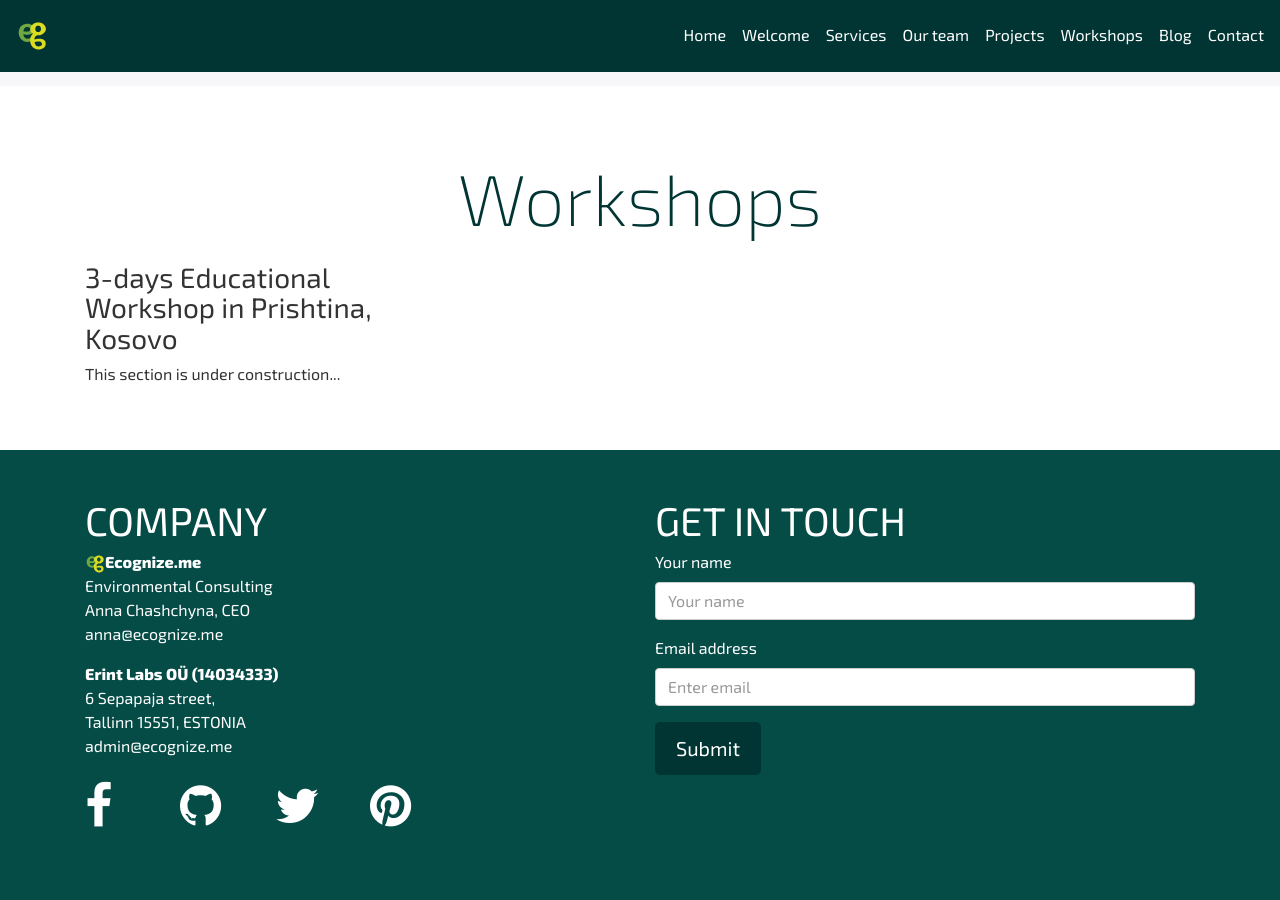
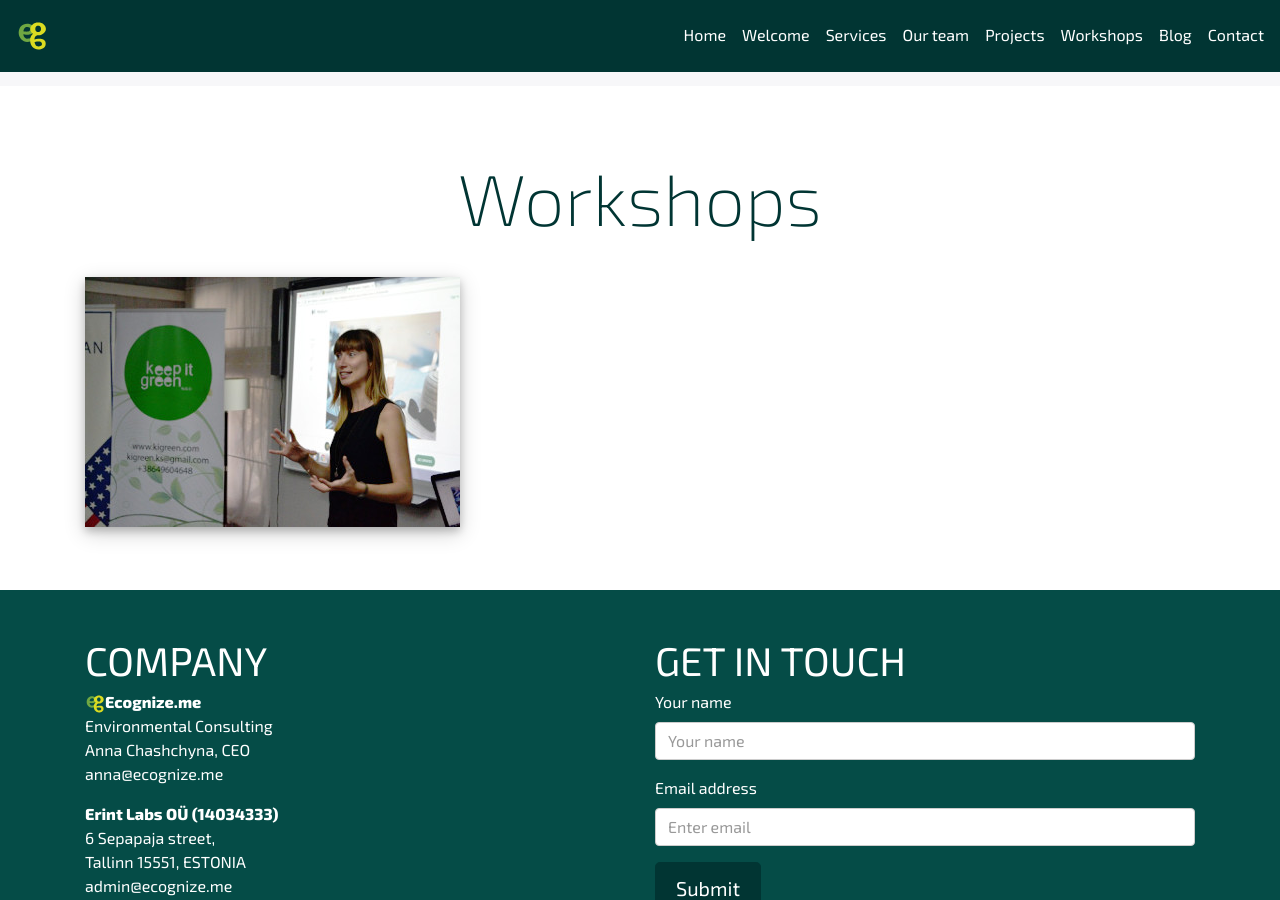
Before and after one commit to Ecognize/Ecognize.github.io, a Jekyll site: the page built from index.html, in a window 1280 px wide and 900 px high, scrolled down 3043 px. Built offline with Jekyll 4.4.1, drawn with Linux system fonts in a browser that asks for light colours; nearby versions of some CDN libraries.

Commit message:
Kosovo adventures

```diff
--- a/_includes/projectitem.html
+++ b/_includes/projectitem.html
@@ -1,7 +1,8 @@
+<!-- TODO maybe wrap the column div too?  -->
 <div class="gallerySlide"><img height="250px/" src="media/projects-{{ include.img }}" />
     <a class="filldiv" href="{{ include.url }}" target="_blank"> </a>
     <div class="indentblock">
-        <h1>{{ include.header }}</h1>
+        <h2>{{ include.header }}</h2>
 
         {{ include.content }}
     </div>
--- a/_includes/workshops.html
+++ b/_includes/workshops.html
@@ -7,10 +7,12 @@
         </div>
 
         <div class="row">
-            <div class="col-md-4">
-                <h3>3-days Educational Workshop in Prishtina, Kosovo</h3>
-
-                <p>This section is under construction...</p>
+            <div class="col-md-4 gallery">
+                {% include projectitem.html
+                  img="kosovo.jpg"
+                  url="https://medium.com/@Ecognize/reduce-reuse-recycle-workshop-in-kosovo-537232e56d04"
+                  header="Reduce.Reuse.Recycle workshop in Kosovo"
+                  content="<p>For the first ever time Ecognize has gathered all the bravery and courage and went teaching (can you believe that?).<br/> Anna went all the way to Prishtina and gave a 3-days workshop on enviromental sustainability.</p>" %}
             </div>
         </div>
     </div>
```
Also changed, not shown: media/projects-kosovo.jpg (added).
